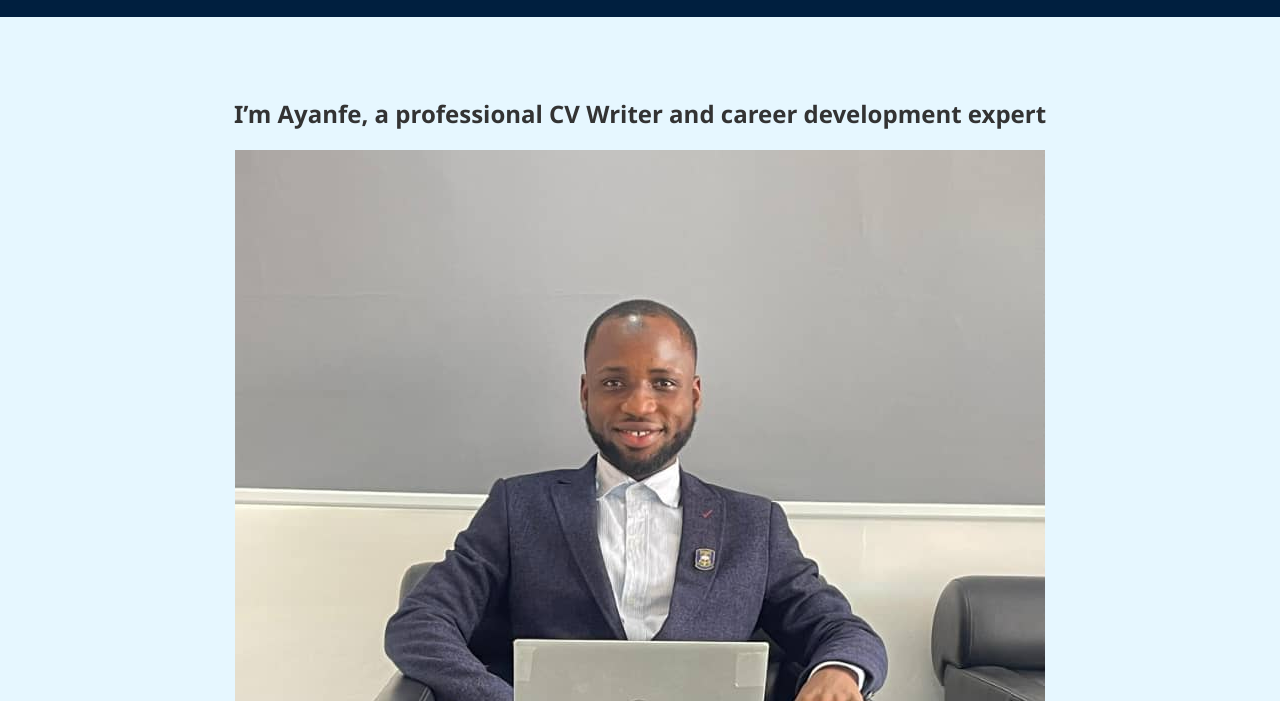
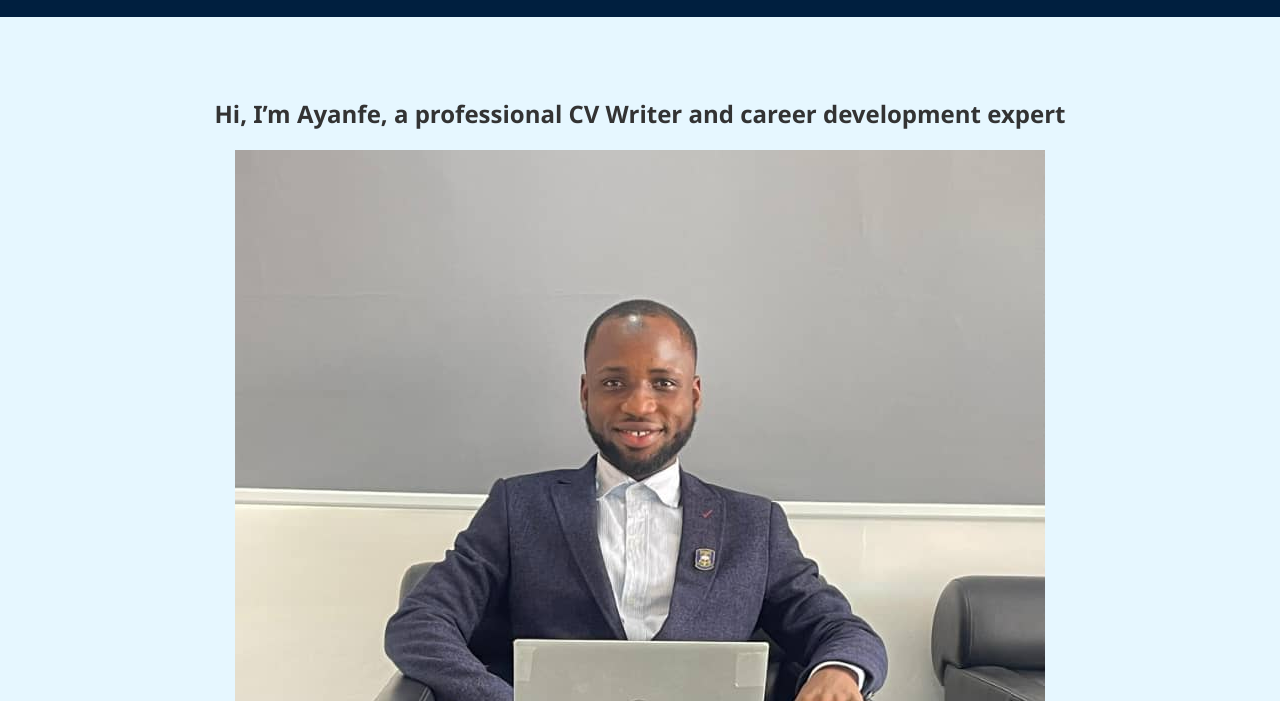
Before and after one commit to GeniusProgrammer01/ayanfe-write-cvvv, a plain HTML site: page index.html in a window 1280 px wide. Shown: the part 99-800 px from the top of the page. Drawn offline with Linux system fonts and the light colour scheme.

Commit message:
Update index.html

```diff
--- a/index.html
+++ b/index.html
@@ -21,7 +21,7 @@
   </header>
 
   <section class="hero">
-    <h1>I’m Ayanfe, a professional CV Writer and career development expert</h1>
+    <h1> Hi, I’m Ayanfe, a professional CV Writer and career development expert</h1>
     <img src="corporate-2.jpg" alt="AyanfeWrite - Professional CV Writer">
     <h2>Professional CV Writing, SOPs, Cover Letters & Interview Coaching</h2>
     <p>Helping you stand out and succeed in your career journey.</p>
```
